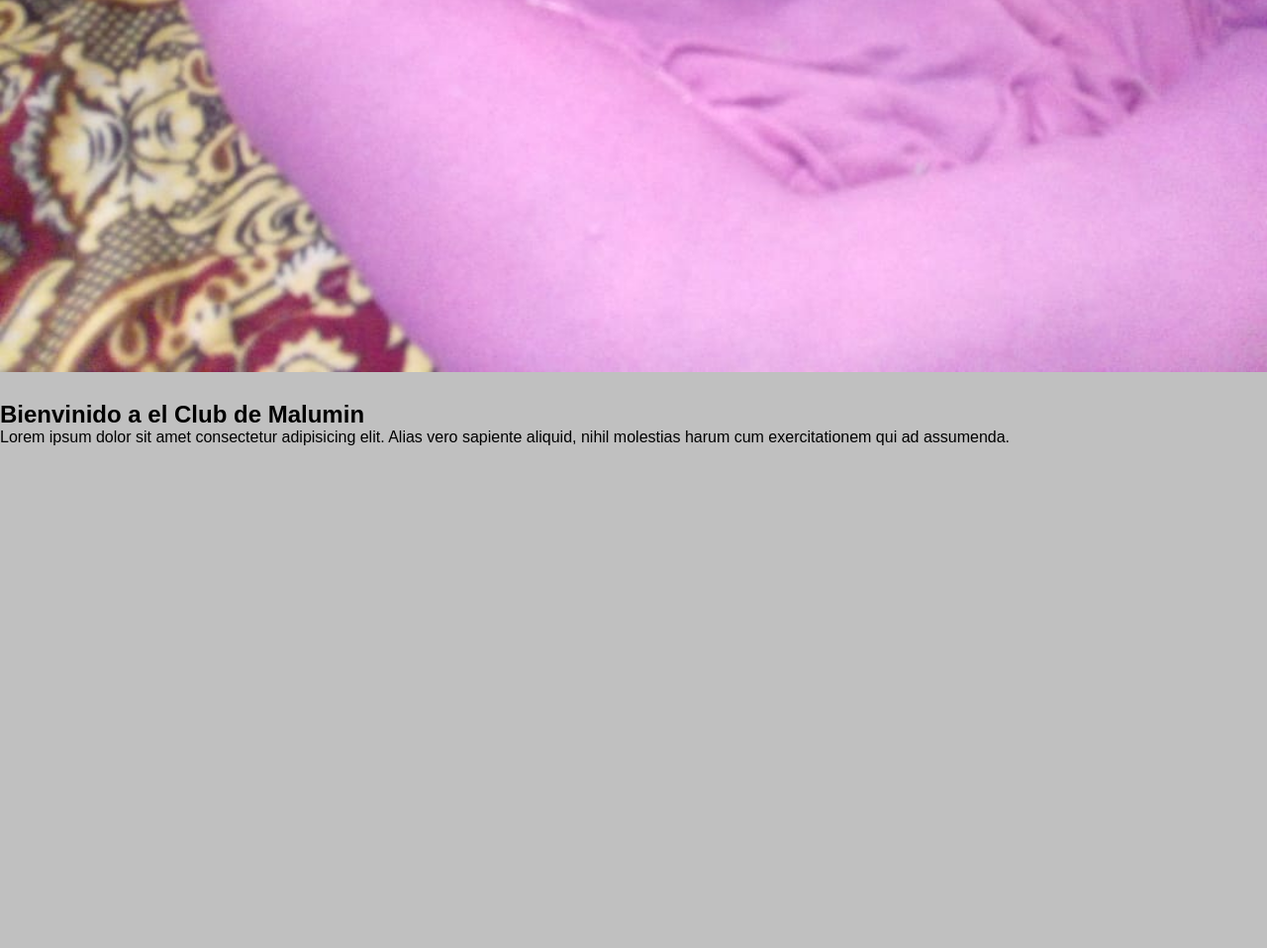
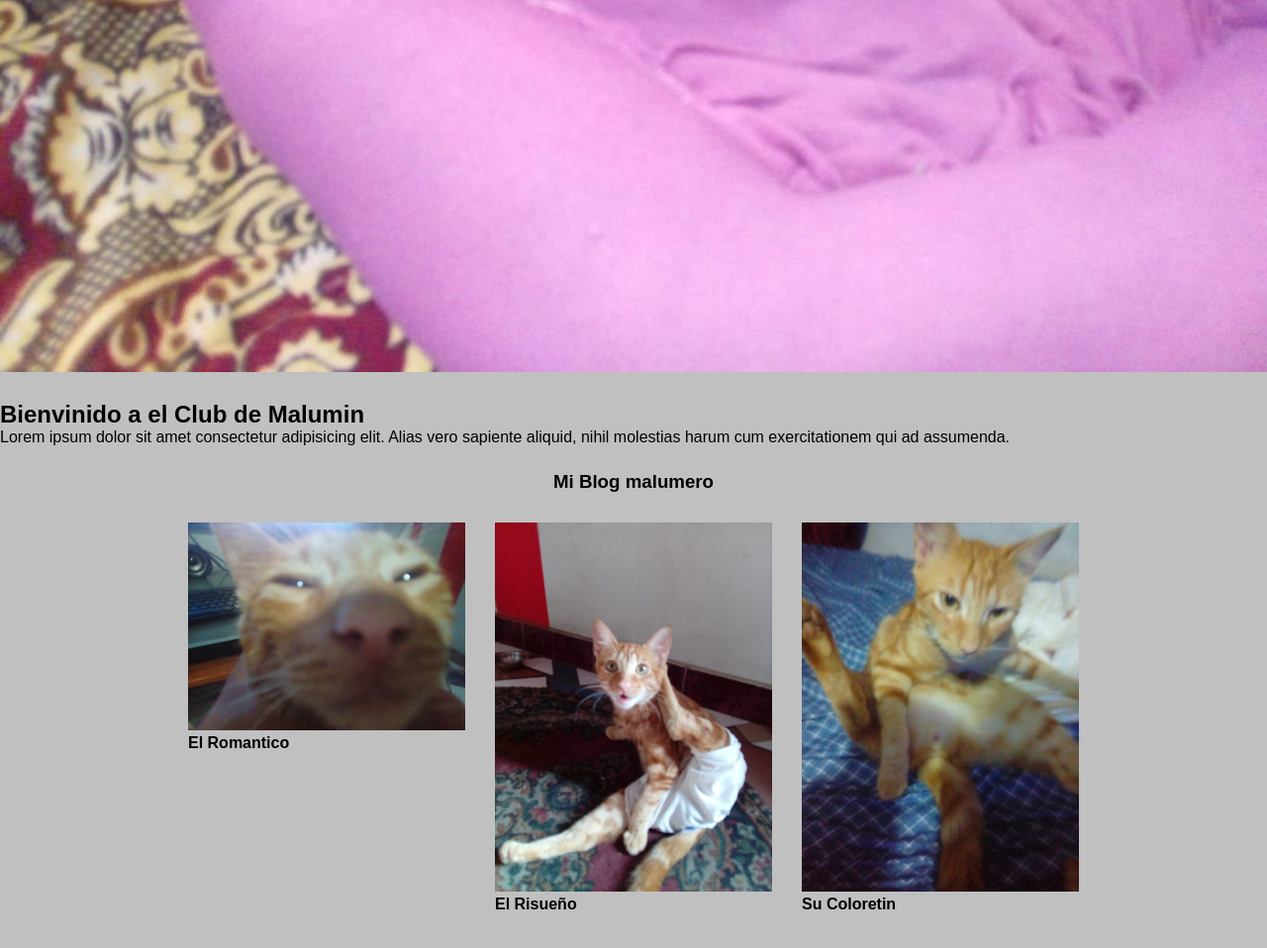
Before and after one commit to luicsistem/maskotin, a plain HTML site: page index.html in a window 1280 px wide. Shown: the part 684-1642 px from the top of the page at 99% size. Before the commit the page ends 1160 px from the top, so only its background shows below. Drawn offline with Linux system fonts and the light colour scheme.

Commit message:
fotos en la page

```diff
--- a/css/estilos.css
+++ b/css/estilos.css
@@ -35,7 +35,6 @@ section {
 #banner {
   margin-top: 50px;
   position: relative;
-
 }
 
 #banner img {
@@ -48,7 +47,6 @@ section {
   top: 50%;
   left: 50%;
   transform: translateX(-50%) translateY(-50%);
-
 }
 
 #banner h2 {
@@ -59,3 +57,20 @@ section {
 #bienvenidos {
   text-align: center;
 }
+
+#blog .contenedor {
+  display: flex;
+  justify-content: center;
+  flex-wrap: wrap;
+}
+#blog article {
+    margin: 15px;
+
+}
+#blog img {
+    width: 100%;
+    max-width: 280px;
+}
+#blog h3 {
+    text-align: center;
+}
--- a/index.html
+++ b/index.html
@@ -34,6 +34,24 @@
           assumenda.
         </p>
       </section>
+      <section id="blog">
+        <h3>Mi Blog malumero</h3>
+        <div class="contenedor">
+          <article>
+            <img src="img/gat-romantic.jpeg" />
+            <h4>El Romantico</h4>
+          </article>
+          <article>
+            <img src="img/gat-pant-risu.jpeg" />
+            <h4>El Risueño</h4>
+          </article>
+          <article>
+            <img src="img/gat-colorete.jpeg" />
+            <h4>Su Coloretin</h4>
+          </article>
+
+        </div>
+      </section>
     </main>
   </body>
 </html>
```
Lines whose indentation alone changed are shown as unchanged.
